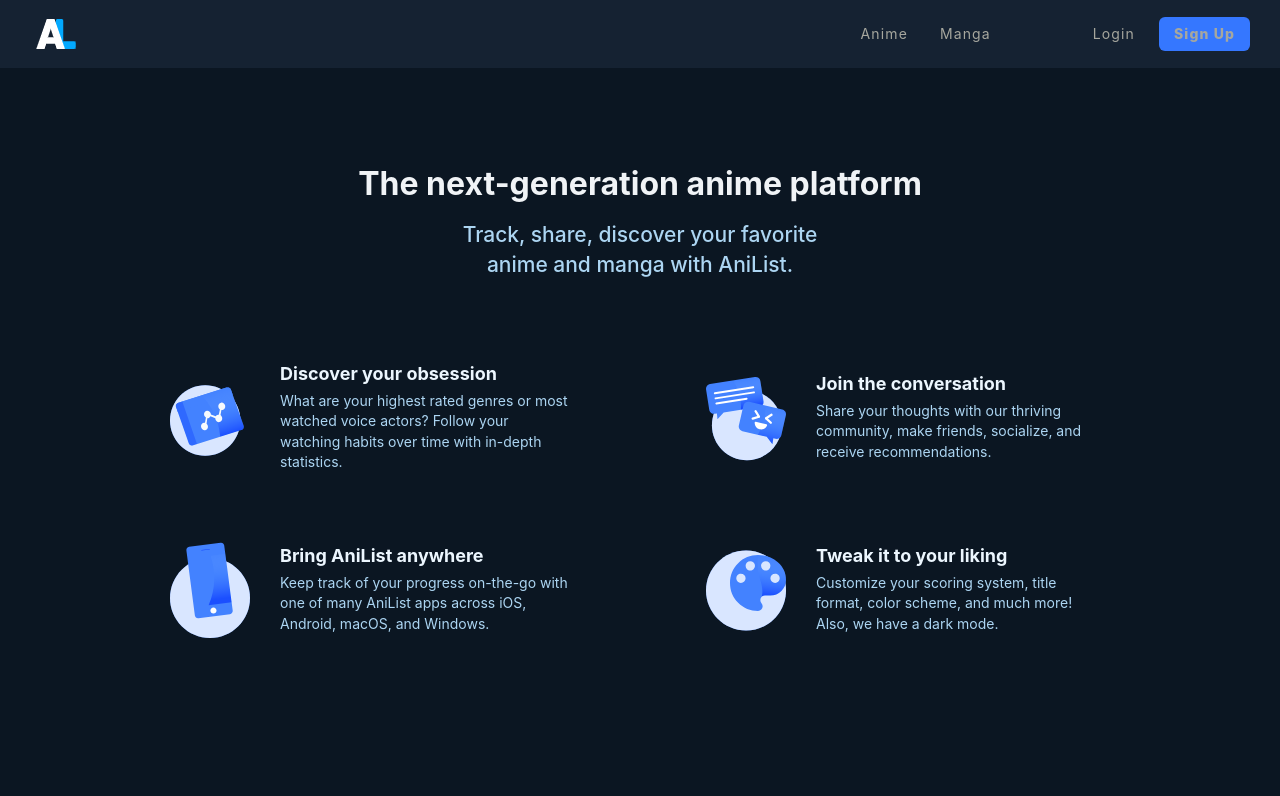
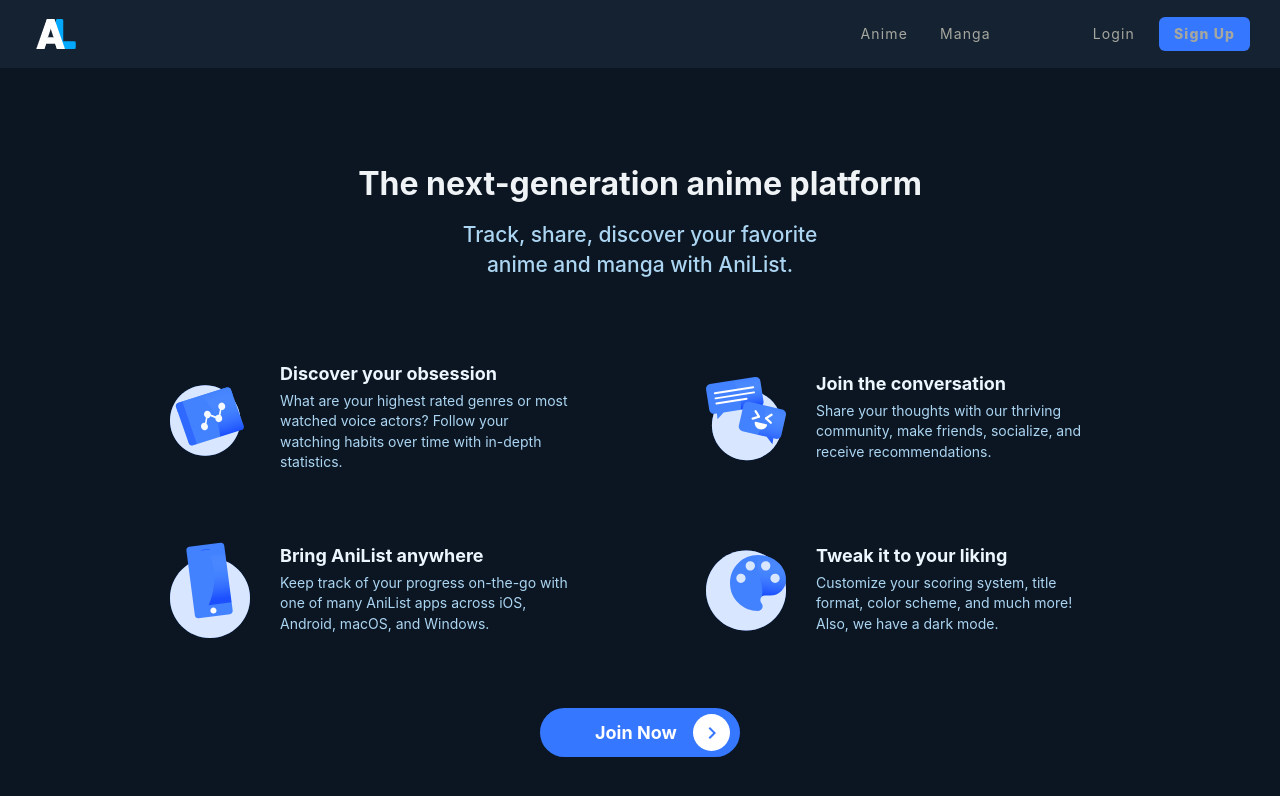
Before and after one commit to BrandonVilaychith/anilistclone, a React (Create React App) app: page / in a window 1280 px wide. Shown: the top 796 px of the page. Built offline with nearby package versions, Linux system fonts and the light colour scheme.

Commit message:
cleaned up and finished hero

```diff
--- a/package.json
+++ b/package.json
@@ -4,10 +4,15 @@
   "private": true,
   "dependencies": {
     "@apollo/client": "^3.7.3",
+    "@emotion/react": "^11.10.5",
+    "@emotion/styled": "^11.10.5",
+    "@mui/icons-material": "^5.11.0",
+    "@mui/material": "^5.11.2",
     "@testing-library/jest-dom": "^5.16.5",
     "@testing-library/react": "^13.4.0",
     "@testing-library/user-event": "^13.5.0",
     "graphql": "^16.6.0",
+    "prettier": "^2.8.1",
     "react": "^18.2.0",
     "react-dom": "^18.2.0",
     "react-router-dom": "^6.6.1",
--- a/src/App.js
+++ b/src/App.js
@@ -1,18 +1,24 @@
-import './global.css';
+import "./global.css";
 
-import './global.css';
+import Nav from "./Components/Navigation/Nav";
+import Hero from "./Components/Hero/Hero";
+import styled from "styled-components";
 
-import Nav from './Components/Navigation/Nav';
-import Hero from './Components/Hero/Hero';
+const Container = styled.div`
+  max-width: 1920px;
+  width: 100%;
+  margin: 0 auto;
+`;
 
 function App() {
-    return (
-        <div className="App">
-            <Nav />
-            <Hero />
-        </div>
-    );
+  return (
+    <div className='App'>
+      <Nav />
+      <Container>
+        <Hero />
+      </Container>
+    </div>
+  );
 }
 
-
 export default App;
--- a/src/Components/Hero/Hero.js
+++ b/src/Components/Hero/Hero.js
@@ -1,17 +1,17 @@
-import React from 'react';
-import styled from 'styled-components';
-import stats from '../../images/stats.svg';
-import apps from '../../images/apps.svg';
-import social from '../../images/social.svg';
-import custom from '../../images/custom.svg';
+// noinspection JSValidateTypes
+
+import React from "react";
+import { Link } from "react-router-dom";
+import ChevronRightIcon from '@mui/icons-material/ChevronRight';
+import styled from "styled-components";
+import HeroBlock from "./HeroBlock";
+import heroData from "./heroData";
 
 const HeroContainer = styled.div`
   color: #f0f3f6;
-  /* border: 1px solid red; */
   max-width: 940px;
   width: 100%;
   margin: 0 auto;
-  /* padding: 60px 80px; */
   margin-top: 100px;
 `;
 
@@ -33,7 +33,6 @@
 `;
 
 const HeroBlockContainer = styled.div`
-  /* border: 1px solid green; */
   width: 100%;
   margin: 0 auto;
   display: grid;
@@ -42,35 +41,34 @@
   margin-top: 85px;
 `;
 
-const HeroBlock = styled.div`
-  /* border: 1px solid blue; */
-  max-width: 400px;
-  width: 100%;
+const JoinButton = styled(Link)`
+  margin: 0 auto;
+  background-color: #3577FF;
+  font-weight: 700;
+  color: white;
+  text-decoration: none;
+  width: 200px;
+  text-align: center;
+  border-radius: 30px;
+  height: 49px;
+  display: flex;
+  justify-content: space-between;
+  align-items: center;
+  font-size: 18px;
+  padding-left: 55px;
+  margin-top:70px;
+`;
+
+const ButtonCircle = styled.div`
+  background-color: white;
+  border-radius: 50%;
+  height: 37px;
+  width: 37px;
   display: flex;
   justify-content: center;
   align-items: center;
-`;
-
-const BlockImage = styled.img`
-  width: 80px;
-  margin-right: 30px;
-`;
-
-const BlockTextContainer = styled.div``;
-
-const BlockText = styled.p`
-  font-size: 14px;
-  color: #acd5f2;
-  line-height: 146%;
-`;
-
-const BlockHeading = styled.h3`
-  margin-bottom: 8px;
-  color: #ecf6fe;
-  font-size: 18px;
-  font-weight: 700;
-  /* line-height: 146%; */
-`;
+  margin-right: 10px;
+`
 
 function Hero() {
   return (
@@ -80,47 +78,21 @@
         Track, share, discover your favorite anime and manga with AniList.
       </HeroSubTitle>
       <HeroBlockContainer>
-                <HeroBlock>
-                    <BlockImage src={stats} alt="information" />
-                    <BlockTextContainer>
-                        <BlockHeading>Discover your obsession</BlockHeading>
-                        <BlockText>
-                            What are your highest rated genres or most watched voice actors?
-                            Follow your watching habits over time with in-depth statistics.
-                        </BlockText>
-                    </BlockTextContainer>
-                </HeroBlock>
-                <HeroBlock>
-                    <BlockImage src={social} alt="information" />
-                    <BlockTextContainer>
-                        <BlockHeading>Join the conversation</BlockHeading>
-                        <BlockText>
-                            Share your thoughts with our thriving community, make friends,
-                            socialize, and receive recommendations.
-                        </BlockText>
-                    </BlockTextContainer>
-                </HeroBlock>
-                <HeroBlock>
-                    <BlockImage src={apps} alt="information" />
-                    <BlockTextContainer>
-                        <BlockHeading>Bring AniList anywhere</BlockHeading>
-                        <BlockText>
-                            Keep track of your progress on-the-go with one of many AniList
-                            apps across iOS, Android, macOS, and Windows.
-                        </BlockText>
-                    </BlockTextContainer>
-                </HeroBlock>
-                <HeroBlock>
-                    <BlockImage src={custom} alt="information" />
-                    <BlockTextContainer>
-                        <BlockHeading>Tweak it to your liking</BlockHeading>
-                        <BlockText>
-                            Customize your scoring system, title format, color scheme, and
-                            much more! Also, we have a dark mode.
-                        </BlockText>
-                    </BlockTextContainer>
-                </HeroBlock>
+        {heroData.map((item, index) => (
+          <HeroBlock
+            img={item.img}
+            heading={item.heading}
+            content={item.content}
+            index={index}
+          />
+        ))}
       </HeroBlockContainer>
+      <JoinButton>
+          Join Now
+          <ButtonCircle>
+            <ChevronRightIcon style={{color: "#3577FF"}}/>
+          </ButtonCircle>
+      </JoinButton>
     </HeroContainer>
   );
 }
--- a/src/Components/Hero/HeroBlock.js
+++ b/src/Components/Hero/HeroBlock.js
@@ -1,19 +1,45 @@
 import React from "react";
 import styled from "styled-components";
 
-function HeroBlock() {
-    return (
-        <HeroBlock>
-            <BlockImage src={stats} alt="information" />
-            <BlockTextContainer>
-                <BlockHeading>Discover your obsession</BlockHeading>
-                <BlockText>
-                    What are your highest rated genres or most watched voice actors?
-                    Follow your watching habits over time with in-depth statistics.
-                </BlockText>
-            </BlockTextContainer>
-        </HeroBlock>
-    );
+const BlockHeading = styled.h3`
+  margin-bottom: 8px;
+  color: #ecf6fe;
+  font-size: 18px;
+  font-weight: 700;
+  /* line-height: 146%; */
+`;
+
+const Block = styled.div`
+  /* border: 1px solid blue; */
+  max-width: 400px;
+  width: 100%;
+  display: flex;
+  justify-content: center;
+  align-items: center;
+`;
+
+const BlockText = styled.p`
+  font-size: 14px;
+  color: #acd5f2;
+  line-height: 146%;
+`;
+
+const BlockImage = styled.img`
+  width: 80px;
+  margin-right: 30px;
+`;
+
+function HeroBlock(props) {
+  const { heading, content, img, index } = props;
+  return (
+    <Block key={index}>
+      <BlockImage src={img} alt='information' />
+      <div>
+        <BlockHeading>{heading}</BlockHeading>
+        <BlockText>{content}</BlockText>
+      </div>
+    </Block>
+  );
 }
 
 export default HeroBlock;
--- /dev/null
+++ b/src/Components/Hero/heroData.js
@@ -0,0 +1,33 @@
+import stats from "../../images/stats.svg";
+import apps from "../../images/apps.svg";
+import social from "../../images/social.svg";
+import custom from "../../images/custom.svg";
+
+const heroData = [
+  {
+    heading: "Discover your obsession",
+    content:
+      "What are your highest rated genres or most watched voice actors? Follow your watching habits over time with in-depth statistics.",
+    img: stats,
+  },
+  {
+    heading: "Join the conversation",
+    content:
+      "Share your thoughts with our thriving community, make friends, socialize, and receive recommendations.",
+    img: social,
+  },
+  {
+    heading: "Bring AniList anywhere",
+    content:
+      "Keep track of your progress on-the-go with one of many AniList apps across iOS, Android, macOS, and Windows.",
+    img: apps,
+  },
+  {
+    heading: "Tweak it to your liking",
+    content:
+      "Customize your scoring system, title format, color scheme, and much more! Also, we have a dark mode.",
+    img: custom,
+  },
+];
+
+export default heroData;
```
Also changed, not shown: src/Components/Hero/JoinButton.js (deleted, +0 -15 lines), 1 other file (tests, documents, lock files or other folders). Lines whose indentation alone changed are shown as unchanged.
